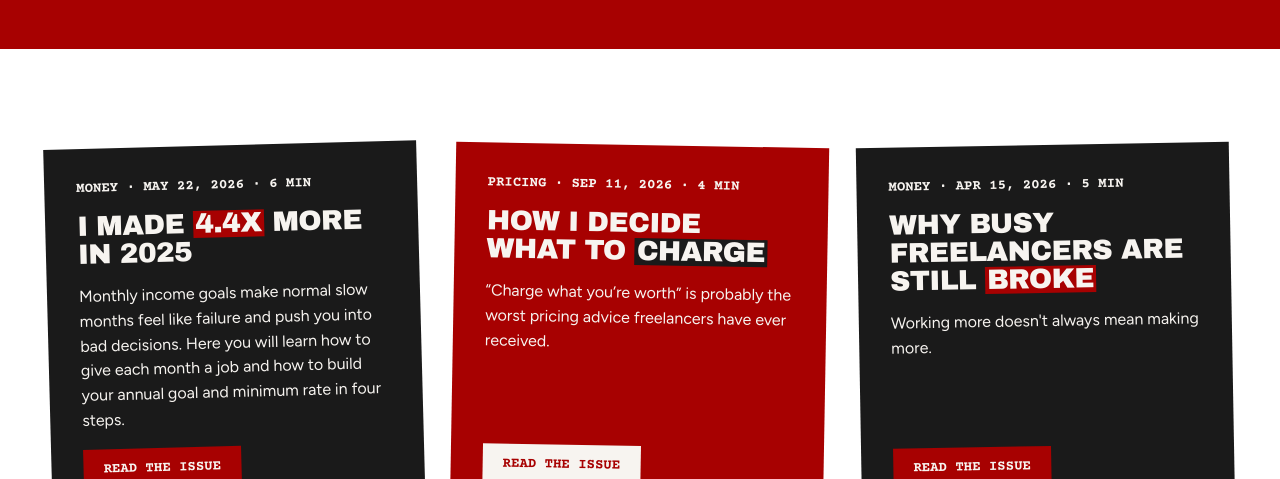
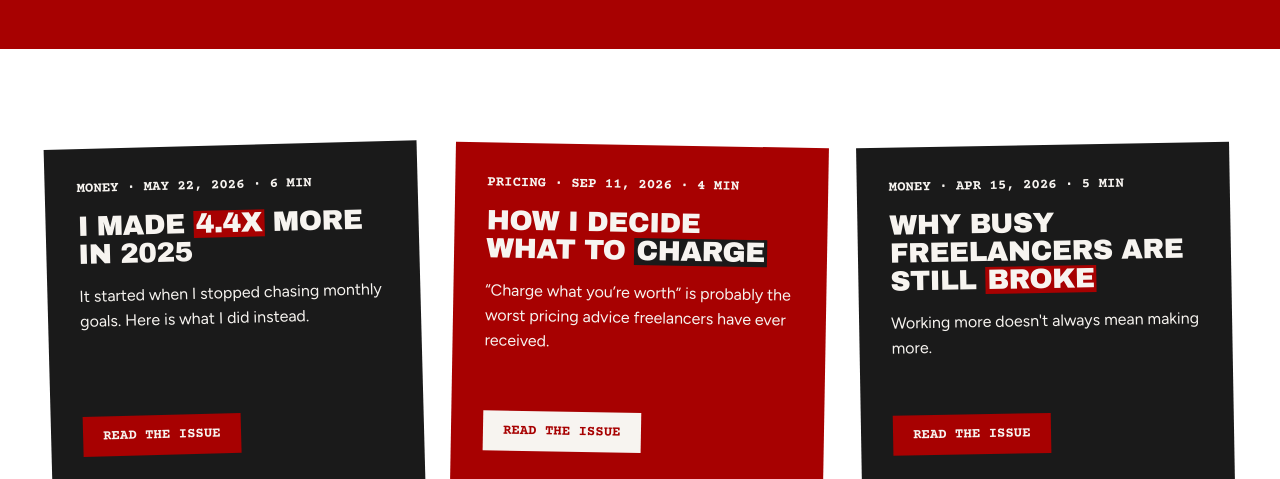
Before and after one commit to sabrinassantiago/archive, a plain HTML site: page index.html in a window 1280 px wide. Shown: the part 321-800 px from the top of the page. Drawn offline with nearby package versions, Linux system fonts and the light colour scheme.

Commit message:
Update index.html

```diff
--- a/index.html
+++ b/index.html
@@ -31,7 +31,7 @@
 <div style="background:#1A1A1A;color:#F7F4F0;padding:32px;display:flex;flex-direction:column;gap:16px;transform:rotate(-1.5deg);min-height:340px">
 <div style="font-family:'Courier Prime';font-weight:700;font-size:14px">MONEY · MAY 22, 2026 · 6 MIN</div>
 <div style="font-family:'Archivo Black';font-size:28px;line-height:1;letter-spacing:-.02em">I MADE <span style="background:#A70101;padding:0 .08em;display:inline-block;line-height:.95">4.4X</span> MORE IN 2025</div>
-<div style="font-size:16px;line-height:1.55;flex:1">Monthly income goals make normal slow months feel like failure and push you into bad decisions. Here you will learn how to give each month a job and how to build your annual goal and minimum rate in four steps.</div>
+<div style="font-size:16px;line-height:1.55;flex:1">It started when I stopped chasing monthly goals. Here is what I did instead.</div>
 <div><a href="https://archive.sabrinassantiago.com/i-made-4-4x-more-in-2025.html" style="display:inline-block;background:#A70101;color:#F7F4F0;font-family:'Courier Prime';font-weight:700;font-size:14px;padding:12px 20px;text-decoration:none">READ THE ISSUE</a></div>
 </div>
 <div style="background:#A70101;color:#F7F4F0;padding:32px;display:flex;flex-direction:column;gap:16px;transform:rotate(1deg);min-height:340px">
```
